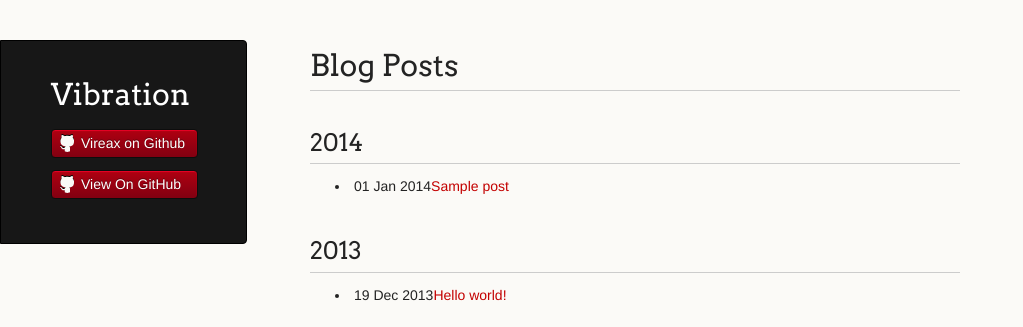
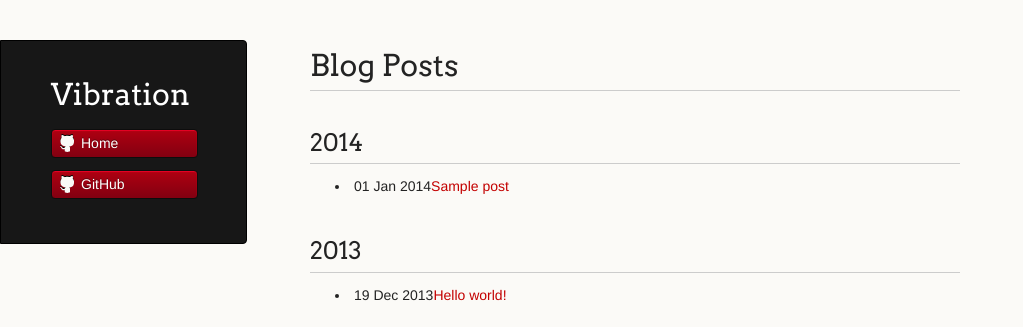
Before and after one commit to vireax/vibration, a Jekyll site: the page built from index.html, in a window 1280 px wide. Shown: the top 327 px of the page, without its empty margins (0-1023 px from the left). Built offline with Jekyll 4.4.1, drawn with Linux system fonts in a browser that asks for light colours; Markdown is read by kramdown in place of the engine named in the settings.

Commit message:
Update default.html

```diff
--- a/_layouts/default.html
+++ b/_layouts/default.html
@@ -22,8 +22,8 @@
         <ul>
           <!--li class="download"><a class="buttons" href="https://github.com/Vireax/vibration/zipball/master">Download ZIP</a></li-->
           <!--li class="download"><a class="buttons" href="https://github.com/Vireax/vibration/tarball/master">Download TAR</a></li-->
-          <li><a class="buttons github" href="/">Vireax on Github</a></li>
-          <li><a class="buttons github" href="https://github.com/Vireax/vibration">View On GitHub</a></li>
+          <li><a class="buttons github" href="/vibration/">Home</a></li>
+          <li><a class="buttons github" href="https://github.com/Vireax/vibration">GitHub</a></li>
         </ul>
 
         <!--p class="header">This project is maintained by <a class="header name" href="https://github.com/Vireax">Vireax</a></p-->
```
